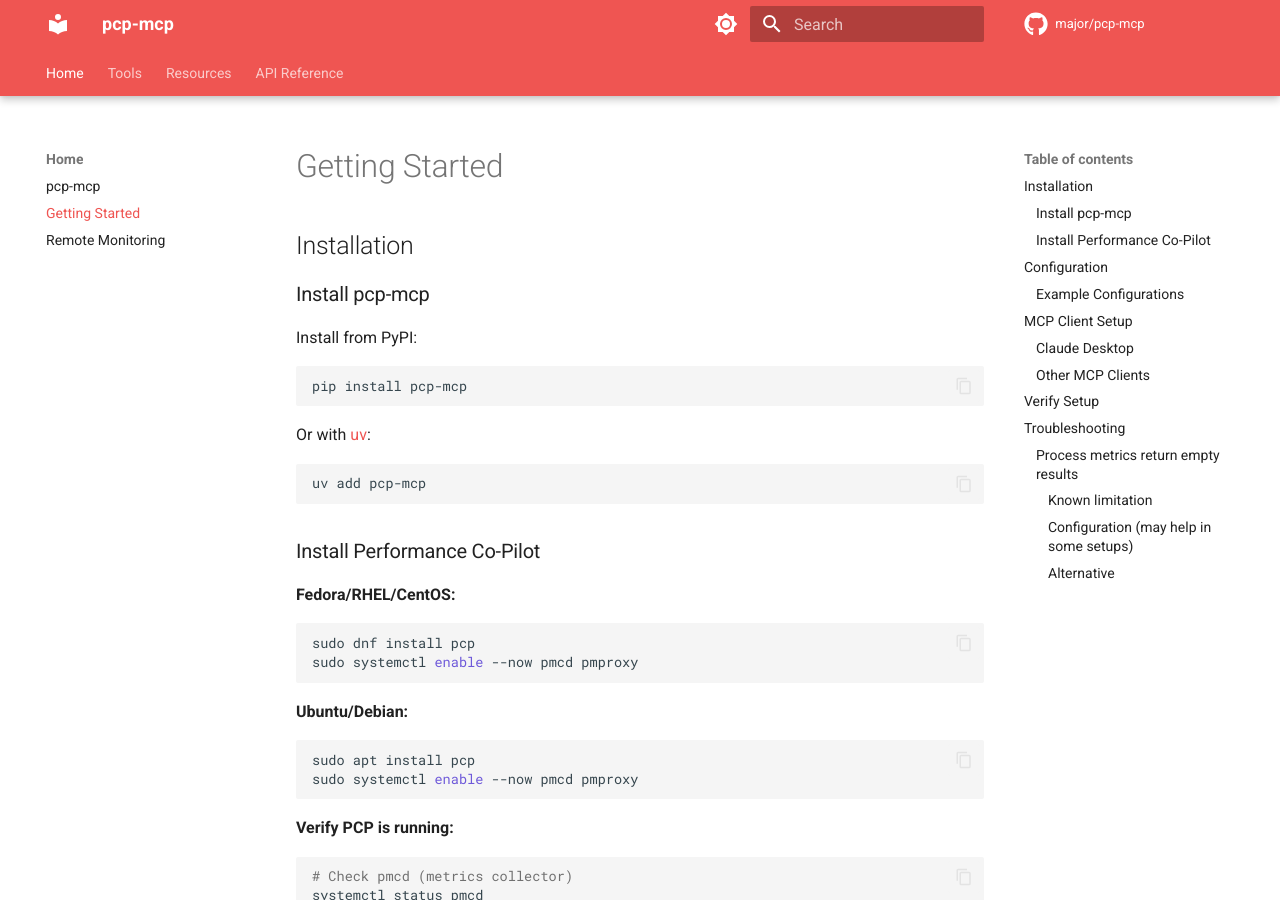
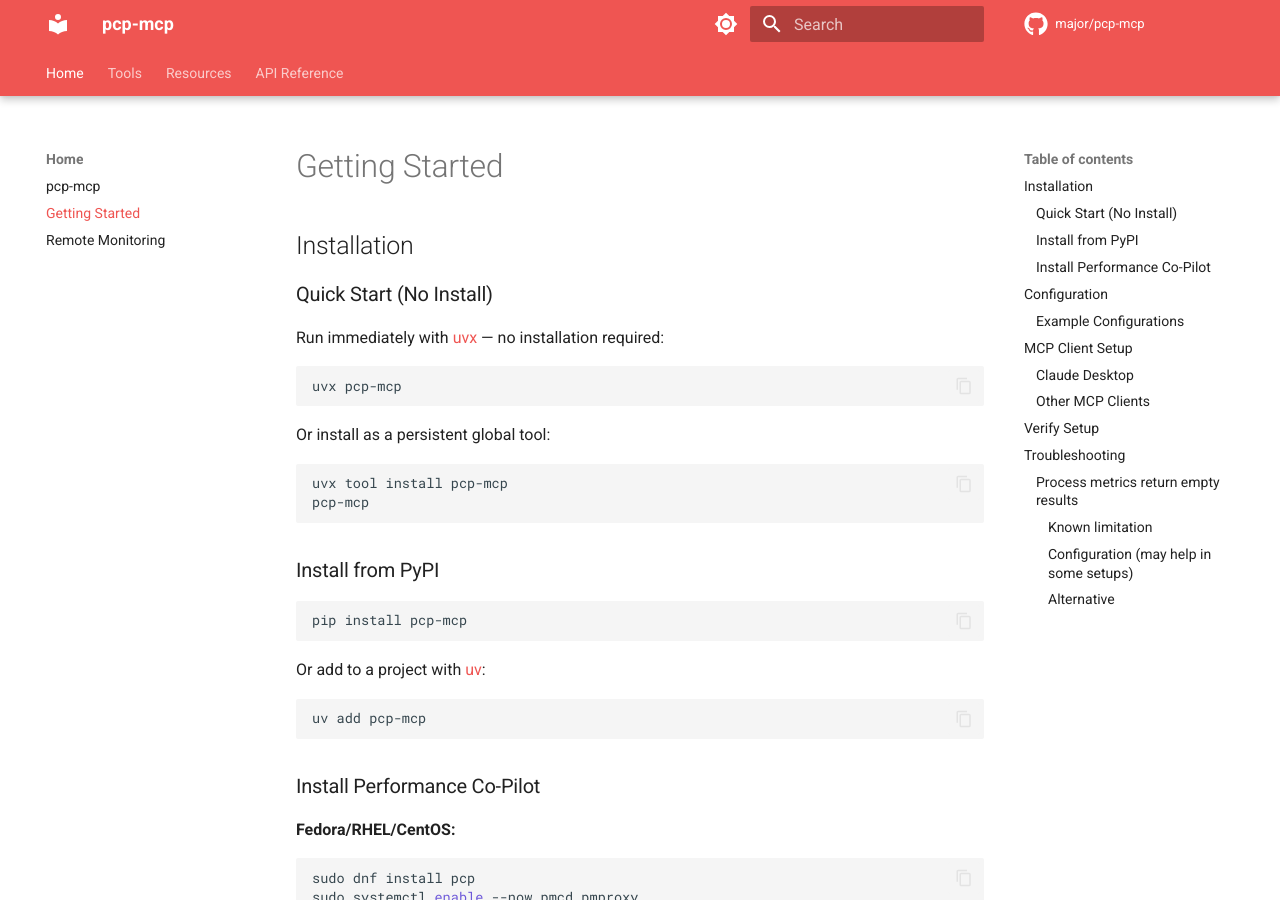
Before and after one commit to major/pcp-mcp, an MkDocs documentation site: the page built from docs/getting-started.md, in a window 1280 px wide and 900 px high. Built offline with MkDocs 1.6.1 and Material for MkDocs 9.7.7, drawn with Linux system fonts in a browser that asks for light colours; comment, search, counter and statistics services are not loaded; some of the changed text lies outside the part shown.

Commit message:
docs: add uvx quick start and update Claude Desktop config
- Add Quick Start section with uvx for zero-install usage
- Update Claude Desktop examples to use uvx as command
- Add tips explaining uvx benefits (no PATH issues, always current)

Signed-off-by: Major Hayden <major@mhtx.net>

````diff
--- a/docs/getting-started.md
+++ b/docs/getting-started.md
@@ -2,15 +2,28 @@
 
 ## Installation
 
-### Install pcp-mcp
+### Quick Start (No Install)
 
-Install from PyPI:
+Run immediately with [uvx](https://docs.astral.sh/uv/) — no installation required:
+
+```bash
+uvx pcp-mcp
+```
+
+Or install as a persistent global tool:
+
+```bash
+uvx tool install pcp-mcp
+pcp-mcp
+```
+
+### Install from PyPI
 
 ```bash
 pip install pcp-mcp
 ```
 
-Or with [uv](https://docs.astral.sh/uv/):
+Or add to a project with [uv](https://docs.astral.sh/uv/):
 
 ```bash
 uv add pcp-mcp
@@ -95,7 +108,8 @@
 {
   "mcpServers": {
     "pcp": {
-      "command": "pcp-mcp"
+      "command": "uvx",
+      "args": ["pcp-mcp"]
     }
   }
 }
@@ -107,12 +121,16 @@
 {
   "mcpServers": {
     "pcp": {
-      "command": "pcp-mcp",
-      "args": ["--target-host", "webserver1.example.com"]
+      "command": "uvx",
+      "args": ["pcp-mcp", "--target-host", "webserver1.example.com"]
     }
   }
 }
 ```
+
+!!! tip "Why uvx?"
+    Using `uvx` means you don't need pcp-mcp installed — it runs directly from PyPI.
+    This avoids PATH issues and keeps your system clean.
 
 Restart Claude Desktop to load the server.
 
````
Also changed, not shown: README.md (+22 -4 lines).
